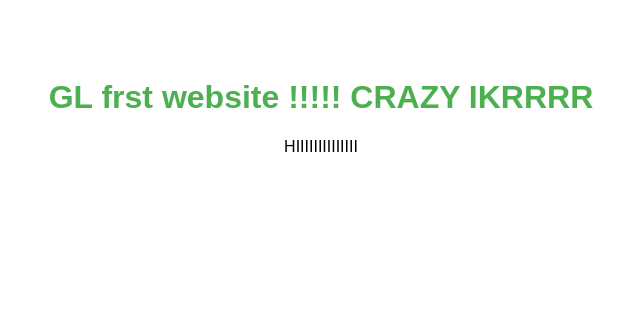
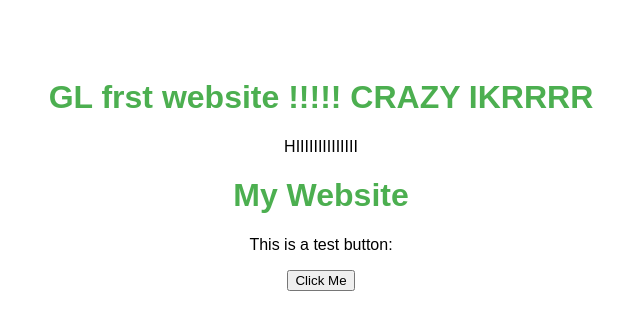
Before and after one commit to lalaza970/lalaza996.github.io, a plain HTML site: page index.html in a window 1280 px wide. Shown: the whole page, without its empty margins (319-959 px from the left). Drawn offline with Linux system fonts and the light colour scheme.

Commit message:
Update index.html

```diff
--- a/index.html
+++ b/index.html
@@ -16,5 +16,15 @@
 <body>
   <h1>GL frst website !!!!! CRAZY IKRRRR</h1>
   <p>HIIIIIIIIIIIIII</p>
+   <h1>My Website</h1>
+  <p>This is a test button:</p>
+
+  <button onclick="sayHello()">Click Me</button>
+
+  <script>
+    function sayHello() {
+      alert("Hello! Welcome to my website 💖");
+    }
+  </script>
 </body>
 </html>
```
